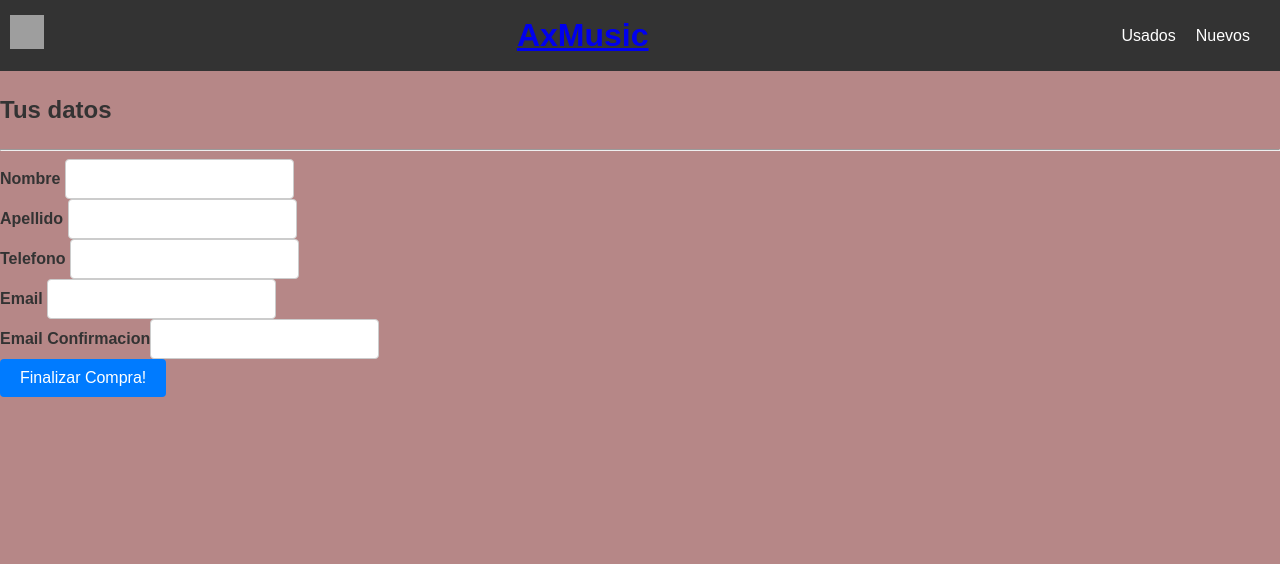
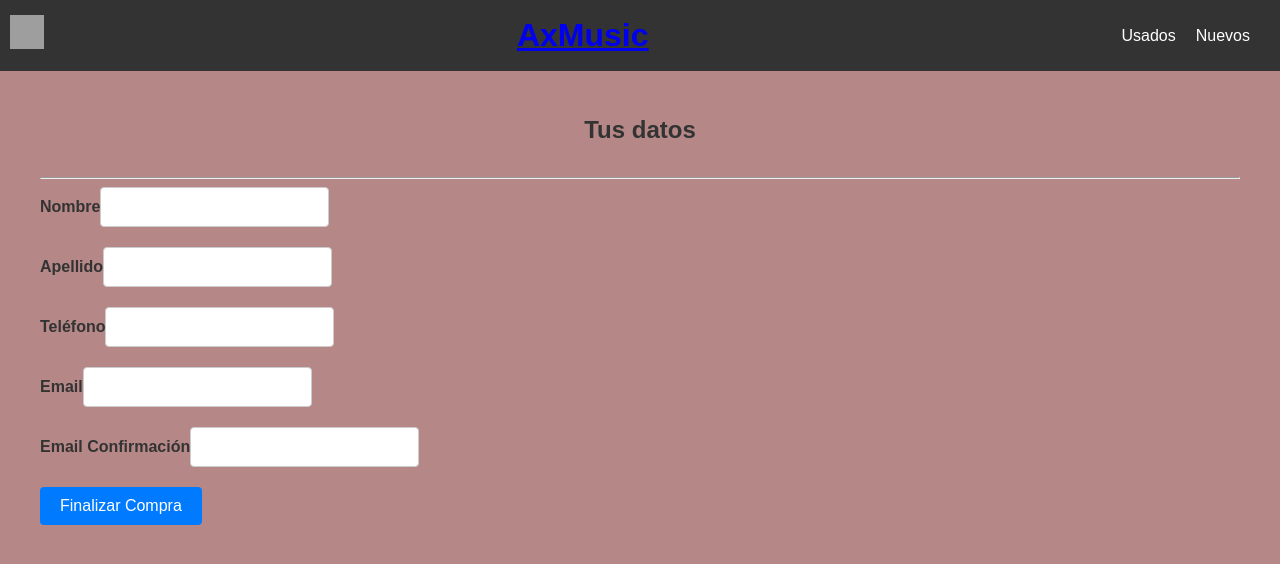
Before and after one commit to axldls/axmusicfinal, a React (Vite) app: page /checkout in a window 1280 px wide. Shown: the top 564 px of the page. Built offline with nearby package versions, Linux system fonts and the light colour scheme; grey boxes are pictures that could not be loaded.

Commit message:
arreglo ultimo error

```diff
--- a/src/componentes/Checkout/Checkout.jsx
+++ b/src/componentes/Checkout/Checkout.jsx
@@ -1,11 +1,11 @@
-import { useState, useContext } from "react";
+import React, { useState, useContext } from "react";
 import { CarritoContext } from "../Context/CarritoContext";
 import { db } from "../services/config";
-import { collection, doc, addDoc } from "firebase/firestore";
+import { collection, addDoc } from "firebase/firestore";
 import "./Checkout.css";
 
 const Checkout = () => {
-    const {carrito, vaciarCarrito, cantidadTotal, total} = useContext(CarritoContext);
+    const { carrito, vaciarCarrito, total } = useContext(CarritoContext);
     const [nombre, setNombre] = useState("");
     const [apellido, setApellido] = useState("");
     const [telefono, setTelefono] = useState("");
@@ -14,30 +14,30 @@ const Checkout = () => {
     const [error, setError] = useState("");
     const [ordenId, setOrdenId] = useState("");
 
-
     const manejadorFormulario = (e) => {
         e.preventDefault();
 
-        if(!nombre || !apellido || !telefono || !email || !emailConfirmacion) {
-            setError("Completa los campos o algo malo te pasara...");
+        if (!nombre || !apellido || !telefono || !email || !emailConfirmacion) {
+            setError("Completa los campos o algo malo te pasará...");
             return;
         }
 
-        if(email !== emailConfirmacion) {
-            setError("los campos no coinciden, inutil!!");
+        if (email !== emailConfirmacion) {
+            setError("Los campos de email no coinciden, inútil!!");
             return;
         }
+
         const orden = {
-            items: carrito.map ( producto => ({
-                id: producto.id,
+            items: carrito.map((producto) => ({
+                id: producto.item.id,
                 nombre: producto.item.nombre,
                 cantidad: producto.cantidad,
             })),
-        total: cantidadTotal,
+            total: total,
             nombre,
             apellido,
             telefono,
-        email
+            email,
         };
 
         addDoc(collection(db, "ordenes"), orden)
@@ -47,66 +47,60 @@ addDoc(collection(db, "ordenes"), orden)
             })
             .catch((error) => {
                 console.log("Error al ingresar tu orden :C", error);
-    setError("Se produjo un error al crear la orden, que pena capo!");
+                setError("Se produjo un error al crear la orden, qué pena capo!");
             });
-    }
+    };
 
     return (
-    <div>
+        <div className="container">
             <h2>Tus datos</h2>
-        <form onSubmit={manejadorFormulario}>
-            {carrito.map(producto => (
-                <div>
+            <form className="form-container" onSubmit={manejadorFormulario}>
+
+                {carrito.map((producto) => (
+                    <div key={producto.item.id}>
                         <p>
-                        {producto.item.nombre} x {producto.cantidad}
+                            Producto: {producto.item.nombre} x {producto.cantidad}
                         </p>
-                    <p>Precio $ {producto.item.precio}
-                     </p>
-                     <p>
-                        Total: {producto.item.total}
-                     </p>
+                        <p>Precio: $ {producto.item.precio}</p>
+                        <p>Total: {producto.item.total}</p>
                         <hr />
                     </div>
                 ))}
                 <hr />
 
-            <div>
-                <label htmlFor=""> Nombre </label>
-                <input type="text" value={nombre} onChange={(e)=>setNombre(e.target.value)}/>
+                <div className="form-group">
+                    <label htmlFor="">Nombre</label>
+                    <input type="text" value={nombre} onChange={(e) => setNombre(e.target.value)} />
                 </div>
 
-            <div>
-                <label htmlFor=""> Apellido </label>
-                <input type="text" value={apellido} onChange={(e)=>setApellido(e.target.value)}/>
+                <div className="form-group">
+                    <label htmlFor="">Apellido</label>
+                    <input type="text" value={apellido} onChange={(e) => setApellido(e.target.value)} />
                 </div>
 
-            <div>
-                <label htmlFor=""> Telefono </label>
-                <input type="text" value={telefono} onChange={(e)=>setTelefono(e.target.value)}/>
+                <div className="form-group">
+                    <label htmlFor="">Teléfono</label>
+                    <input type="text" value={telefono} onChange={(e) => setTelefono(e.target.value)} />
                 </div>
 
-            <div>
-                <label htmlFor=""> Email </label>
-                <input type="email" value={email} onChange={(e)=>setEmail(e.target.value)}/>
+                <div className="form-group">
+                    <label htmlFor="">Email</label>
+                    <input type="email" value={email} onChange={(e) => setEmail(e.target.value)} />
                 </div>
 
-            <div>
-                <label htmlFor=""> Email Confirmacion</label>
-                <input type="email" value={emailConfirmacion} onChange={(e)=>setEmailConfirmacion(e.target.value)}/>
+                <div className="form-group">
+                    <label htmlFor="">Email Confirmación</label>
+                    <input type="email" value={emailConfirmacion} onChange={(e) => setEmailConfirmacion(e.target.value)} />
                 </div>
 
-            {
-                error && <p style={{color:"green"}}> {error} </p>
-            }
-            <button type="submit"> Finalizar Compra!</button>
+                {error && <p style={{ color: "red" }}>{error}</p>}
+                <button type="submit">Finalizar Compra</button>
             </form>
-        {
-            ordenId && (
-                <strong>¡Gracias por tu compra! Tu numero de compra es {ordenId} </strong>
-            )
-        }
+            {ordenId && (
+                <strong>¡Gracias por tu compra! Tu número de compra es {ordenId}</strong>
+            )}
         </div>
-  )
-}
+    );
+};
 
-export default Checkout
+export default Checkout;
```
Lines whose indentation alone changed are shown as unchanged.
